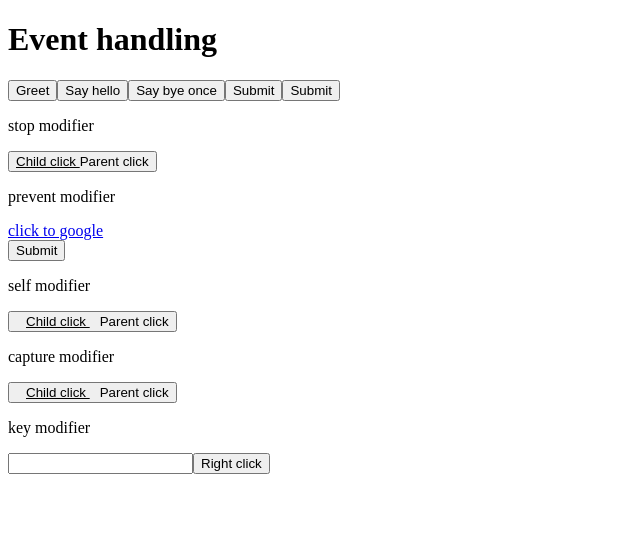
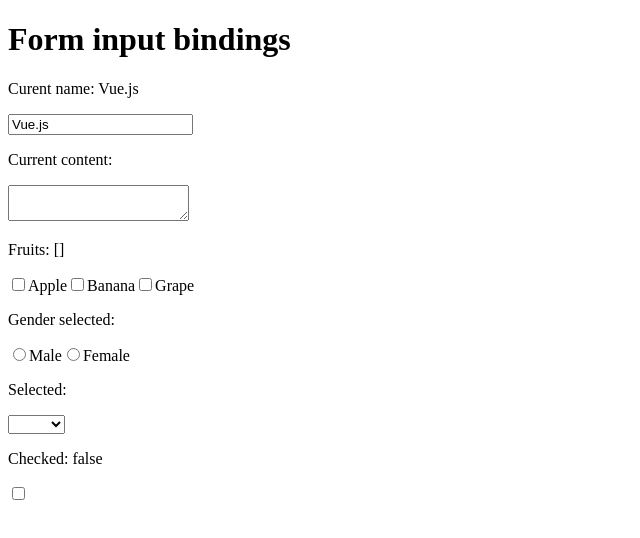
Before and after one commit to lyhuynhnhu/vue-basic, a Vue app: page / in a window 1280 px wide. Shown: the top 538 px of the page, without its empty margins (0-640 px from the left). Built offline with nearby package versions, Linux system fonts and the light colour scheme.

Commit message:
form input bindings

```diff
--- a/src/App.vue
+++ b/src/App.vue
@@ -2,75 +2,49 @@
 import { ref } from 'vue'
 
 const name = ref('Vue.js')
+const content = ref('')
+const fruits = ref([])
+const gender = ref('')
+const selected = ref('')
+const checked = ref(false)
 
-function greet(event) {
-  alert(`Hello ${name.value}!`)
-  // `event` is the native DOM event
-  if (event) {
-    console.log(event.target.tagName)
-  }
+const options = ref([
+  { text: 'One', value: 'A' },
+  { text: 'Two', value: 'B' },
+  { text: 'Three', value: 'C' },
+])
+
+const handleInput = (event) => {
+  name.value = event.target.value
 }
-
-function say(message) {
-  alert(message)
-}
-
-function warn(message, event) {
-  if (event) event.preventDefault()
-  alert(message)
-}
-
-const submit = () => alert('Submitted')
 </script>
 
 <template>
-  <h1>Event handling</h1>
-  <button @click="greet">Greet</button>
+  <h1>Form input bindings</h1>
+  <p>Curent name: {{ name }}</p>
+  <input :value="name" @input="handleInput" />
+  <p>Current content: {{ content }}</p>
+  <textarea v-model="content"></textarea>
 
-  <button @click="say('hello')">Say hello</button>
-  <button @click.once="say('bye')">Say bye once</button>
+  <p>Fruits: {{ fruits }}</p>
+  <input id="apple" type="checkbox" v-model="fruits" value="apple" />
+  <label for="apple">Apple</label>
+  <input id="banana" type="checkbox" v-model="fruits" value="banana" />
+  <label for="banana">Banana</label>
+  <input id="grape" type="checkbox" v-model="fruits" value="grape" />
+  <label for="grape">Grape</label>
 
-  <!-- using $event special variable -->
-  <button @click="warn('Form cannot be submitted yet.', $event)">Submit</button>
+  <p>Gender selected: {{ gender }}</p>
+  <input id="male" type="radio" v-model="gender" value="male" />
+  <label for="male">Male</label>
+  <input id="female" type="radio" v-model="gender" value="female" />
+  <label for="female">Female</label>
 
-  <!-- using inline arrow function -->
-  <button @click="(event) => warn('Form cannot be submitted yet.', event)">Submit</button>
-  <br />
+  <p>Selected: {{ selected }}</p>
+  <select v-model="selected">
+    <option v-for="option in options" :value="option.value">{{ option.text }}</option>
+  </select>
 
-  <!-- the click event's propagation will be stopped -->
-  <p>stop modifier</p>
-  <button @click="say('parent clicking')">
-    <span style="text-decoration: underline; cursor: pointer" @click.stop="say('child clicking')">
-      Child click
-    </span>
-    Parent click
-  </button>
-
-  <!-- the submit event will no longer reload the page -->
-  <p>prevent modifier</p>
-  <a href="https://google.com" @click.prevent>click to google</a>
-  <form @submit.prenvent="submit">
-    <button type="submit">Submit</button>
-  </form>
-
-  <!-- only trigger handler if event.target is the element itself -->
-  <p>self modifier</p>
-  <button @click.self="say('parent clicking')">
-    <span style="text-decoration: underline; padding: 10px" @click.self="say('child clicking')">
-      Child click
-    </span>
-    Parent click
-  </button>
-
-  <p>capture modifier</p>
-  <button @click.capture="say('parent clicking')">
-    <span style="text-decoration: underline; padding: 10px" @click.capture="say('child clicking')">
-      Child click
-    </span>
-    Parent click
-  </button>
-
-  <p>key modifier</p>
-  <input @keyup.enter="say($event.target.value)" />
-  <button @click.right="say('hello')">Right click</button>
+  <p>Checked: {{ checked }}</p>
+  <input id="checking" type="checkbox" v-model="checked" true-value="yes" false-value="no" />
 </template>
```
Also changed, not shown: 1 other file (tests, documents, lock files or other folders).
